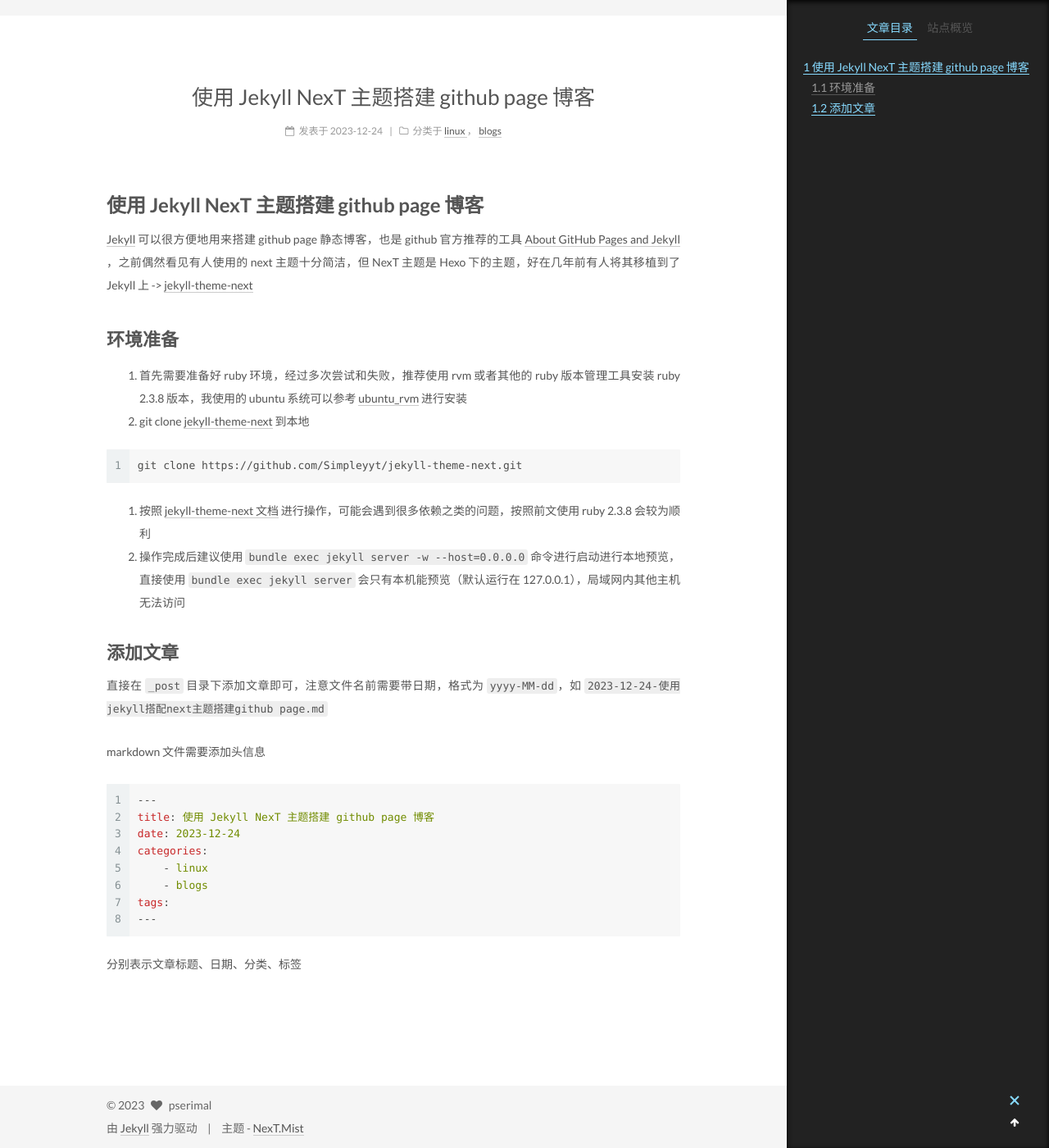
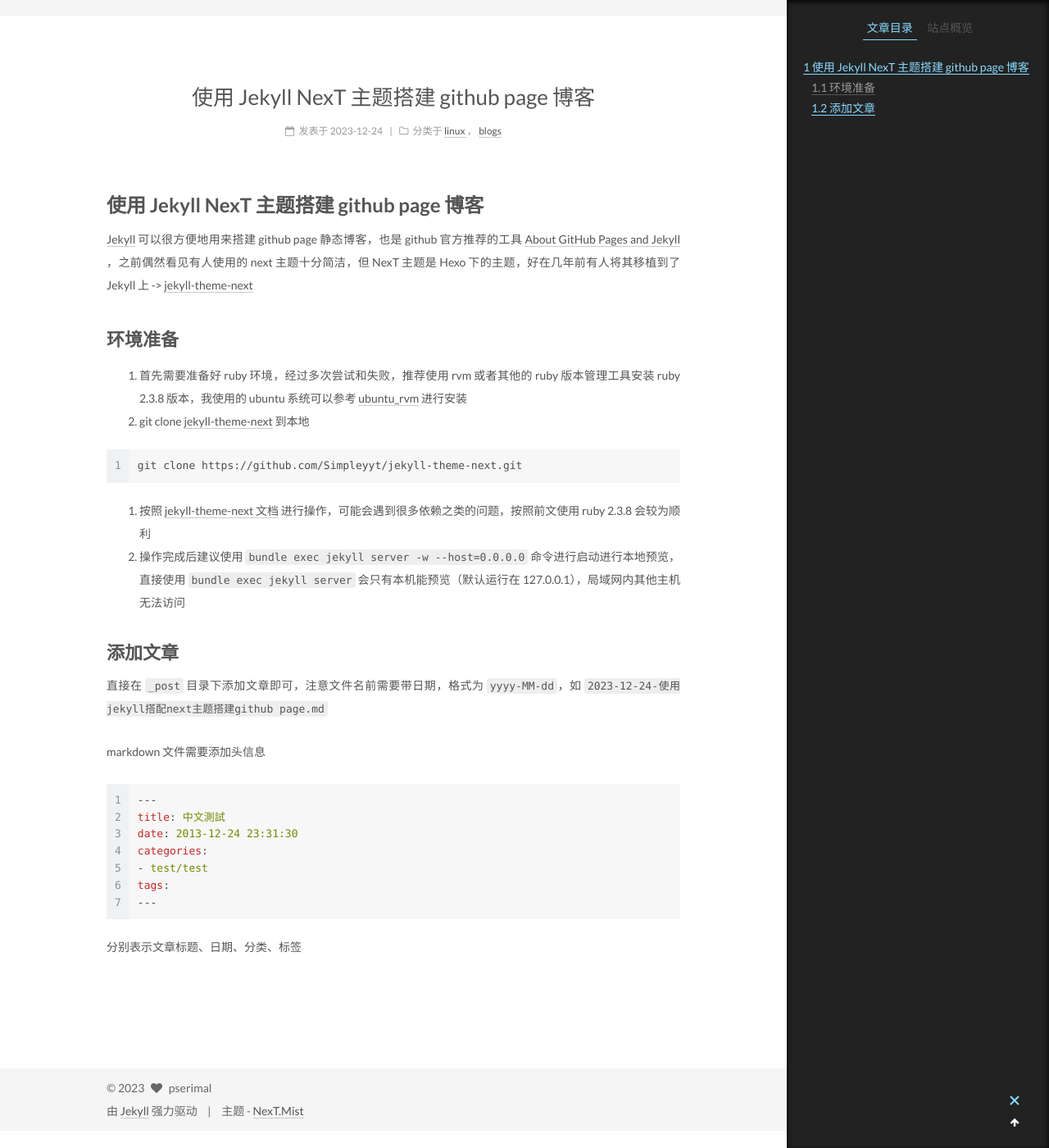
Before and after one commit to pserimal/pserimal.github.io, a Jekyll site: the page built from _posts/2023-12-24-使用Jekyll-NexT主题搭建githubpage博客.md, in a window 1280 px wide and 1400 px high, scrolled down 71 px. Shown: the whole window at 82% size. Built offline with Jekyll 4.4.1, drawn with Linux system fonts in a browser that asks for light colours.

Commit message:
Update 2023-12-24-使用Jekyll-NexT主题搭建githubpage博客.md

````diff
--- a/_posts/2023-12-24-使用Jekyll-NexT主题搭建githubpage博客.md
+++ b/_posts/2023-12-24-使用Jekyll-NexT主题搭建githubpage博客.md
@@ -2,8 +2,8 @@
 title: 使用 Jekyll NexT 主题搭建 github page 博客
 date: 2023-12-24
 categories:
-    - linux
-    - blogs
+- linux
+- blogs
 tags:
 ---
 
@@ -31,11 +31,10 @@
 
 ```yaml
 ---
-title: 使用 Jekyll NexT 主题搭建 github page 博客
-date: 2023-12-24
+title: 中文測試
+date: 2013-12-24 23:31:30
 categories:
-    - linux
-    - blogs
+- test/test
 tags:
 ---
 ```
````
